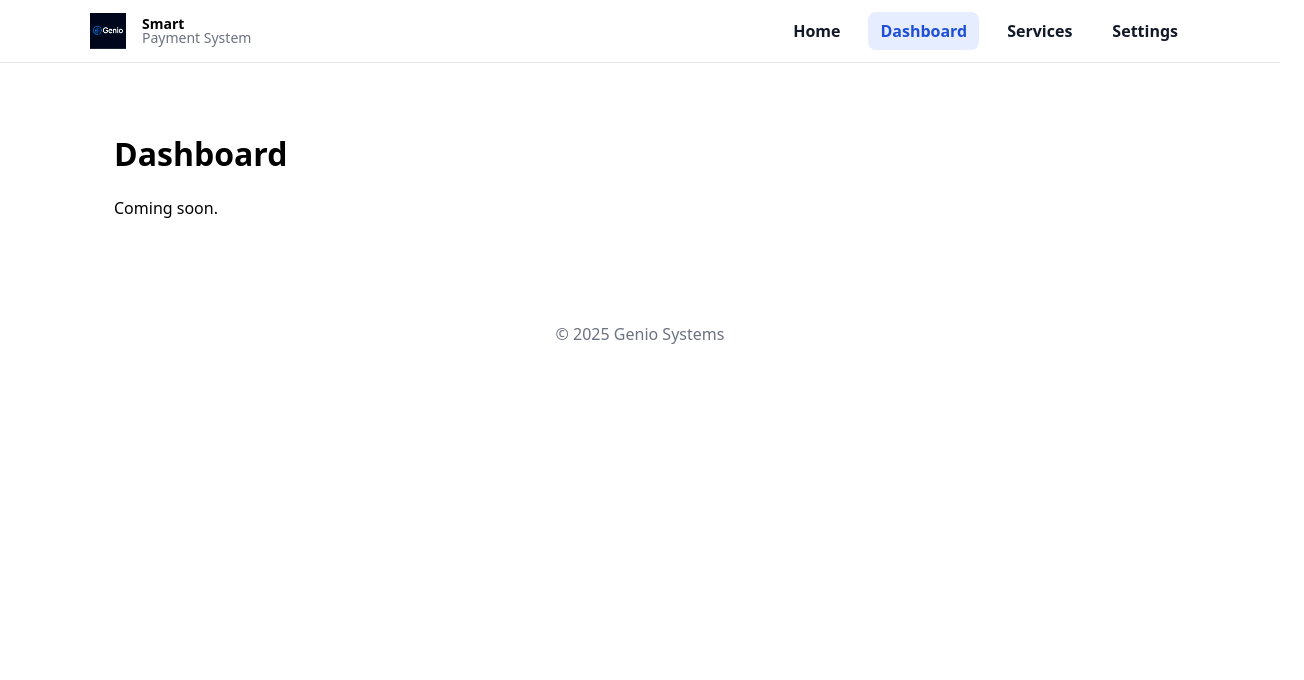
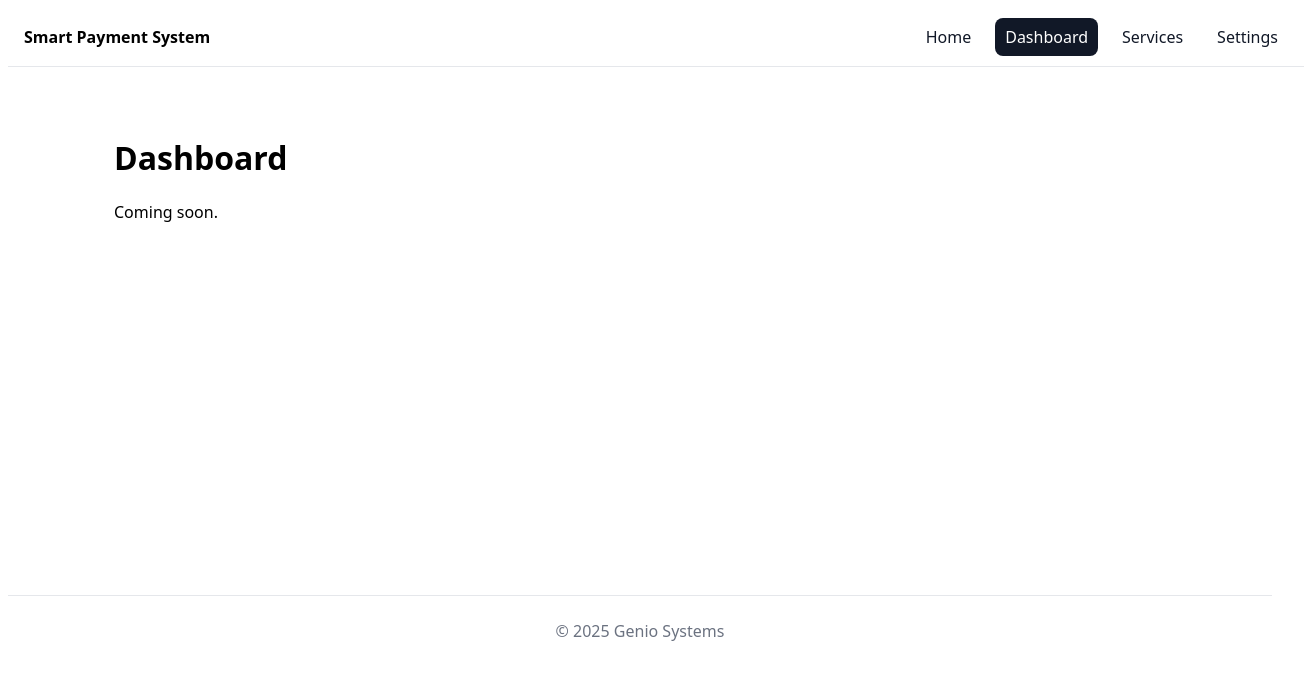
Before and after one commit to genio-ai/genio-os, a Next.js app: page /dashboard in a window 1280 px wide. Shown: the top 680 px of the page, 1304 px wide, since content can reach past the window. Built offline with nearby package versions, Linux system fonts and the light colour scheme.

Commit message:
Update layout.jsx

```diff
--- a/app/layout.jsx
+++ b/app/layout.jsx
@@ -5,6 +5,7 @@ import { usePathname } from "next/navigation";
 
 export default function RootLayout({ children }) {
   const pathname = usePathname();
+
   const tabs = [
     { name: "Home", path: "/" },
     { name: "Dashboard", path: "/dashboard" },
@@ -12,66 +13,84 @@ export default function RootLayout({ children }) {
     { name: "Settings", path: "/settings" },
   ];
 
+  const isActive = (path) => (pathname === path ? "active" : "");
+
   return (
     <html lang="en">
-      <body style={{ margin: 0, fontFamily: "system-ui, Arial" }}>
-        <header
-          style={{
-            width: "100%",
-            borderBottom: "1px solid #e5e7eb",
-            background: "#ffffff",
-          }}
-        >
-          <div
-            style={{
-              maxWidth: 1100,
-              margin: "0 auto",
-              padding: "12px 16px",
-              display: "flex",
-              alignItems: "center",
-              gap: 16,
-            }}
-          >
-            <img src="/genio-logo.png" alt="Genio logo" width={36} height={36} />
-            <div style={{ lineHeight: 1 }}>
-              <div style={{ fontSize: 14, fontWeight: 600 }}>Smart</div>
-              <div style={{ fontSize: 14, color: "#6b7280" }}>Payment System</div>
+      <body>
+        {/* Header */}
+        <header style={styles.header}>
+          <div style={styles.brand}>
+            <span style={{ fontWeight: 700 }}>Smart Payment System</span>
           </div>
 
-            <nav style={{ marginLeft: "auto", display: "flex", gap: 16 }}>
-              {tabs.map((t) => {
-                const active = pathname === t.path;
-                return (
+          <nav style={styles.nav}>
+            {tabs.map((t) => (
               <Link
                 key={t.path}
                 href={t.path}
                 style={{
-                      textDecoration: "none",
-                      fontWeight: 700,
-                      padding: "8px 12px",
-                      borderRadius: 8,
-                      background: active ? "#e5edff" : "transparent",
-                      color: active ? "#1f4ed8" : "#111827",
+                  ...styles.link,
+                  ...(isActive(t.path) ? styles.linkActive : {}),
                 }}
               >
                 {t.name}
               </Link>
-                );
-              })}
+            ))}
           </nav>
-          </div>
         </header>
 
-        <main style={{ maxWidth: 1100, margin: "24px auto", padding: "0 16px" }}>
-          {children}
-        </main>
+        {/* Main content */}
+        <main style={styles.main}>{children}</main>
 
-        <footer
-          style={{ padding: "40px 16px", color: "#6b7280", textAlign: "center" }}
-        >
+        {/* Footer */}
+        <footer style={styles.footer}>
           © {new Date().getFullYear()} Genio Systems
         </footer>
       </body>
     </html>
   );
 }
+
+const styles = {
+  header: {
+    width: "100%",
+    display: "flex",
+    alignItems: "center",
+    justifyContent: "space-between",
+    padding: "10px 16px",
+    borderBottom: "1px solid #e5e7eb",
+    position: "sticky",
+    top: 0,
+    background: "#ffffff",
+    zIndex: 10,
+    fontFamily: "system-ui, Arial, sans-serif",
+  },
+  brand: { display: "flex", gap: 8, alignItems: "center" },
+  nav: { display: "flex", gap: 14 },
+  link: {
+    padding: "8px 10px",
+    textDecoration: "none",
+    color: "#111827",
+    borderRadius: 8,
+    fontWeight: 500,
+  },
+  linkActive: {
+    background: "#111827",
+    color: "#ffffff",
+  },
+  main: {
+    maxWidth: 1100,
+    margin: "24px auto",
+    padding: "0 16px",
+    minHeight: "60vh",
+    fontFamily: "system-ui, Arial, sans-serif",
+  },
+  footer: {
+    textAlign: "center",
+    padding: "24px 0",
+    color: "#6b7280",
+    borderTop: "1px solid #e5e7eb",
+    fontFamily: "system-ui, Arial, sans-serif",
+  },
+};
```
Lines whose indentation alone changed are shown as unchanged.
